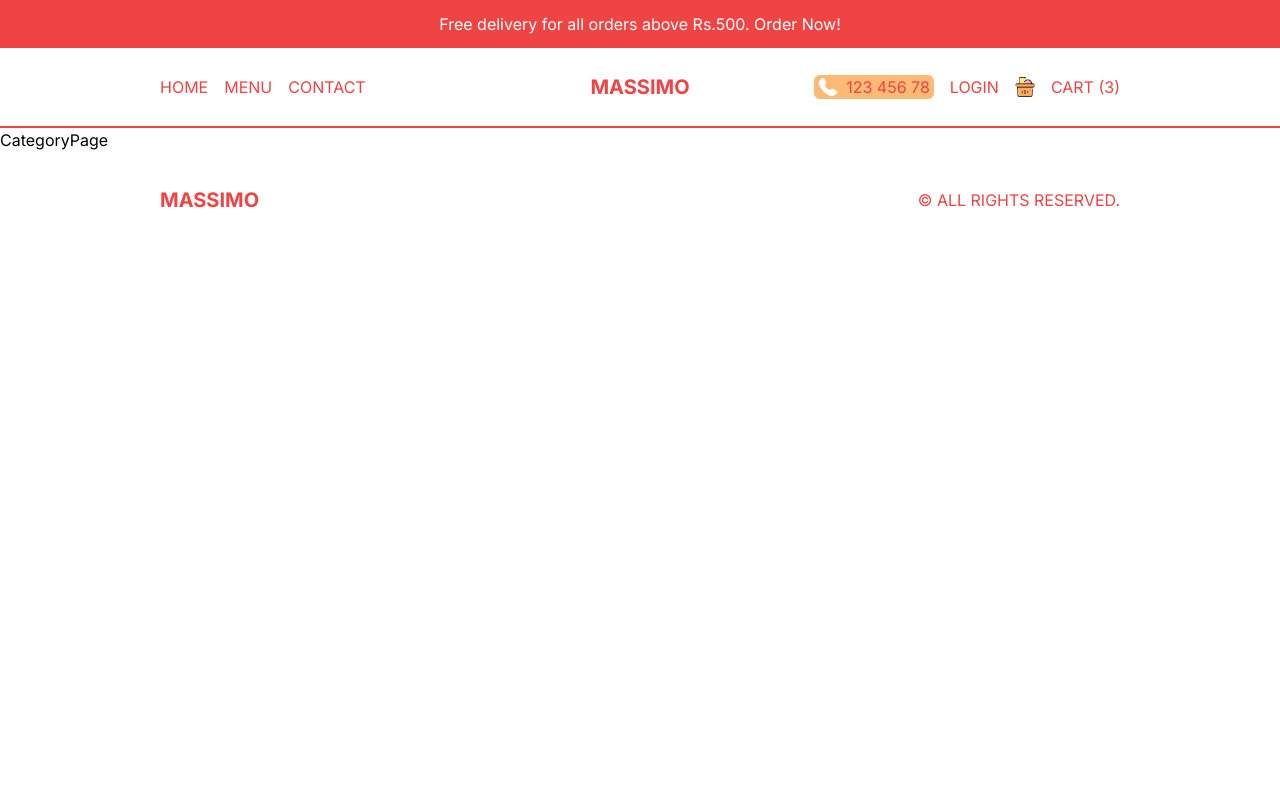
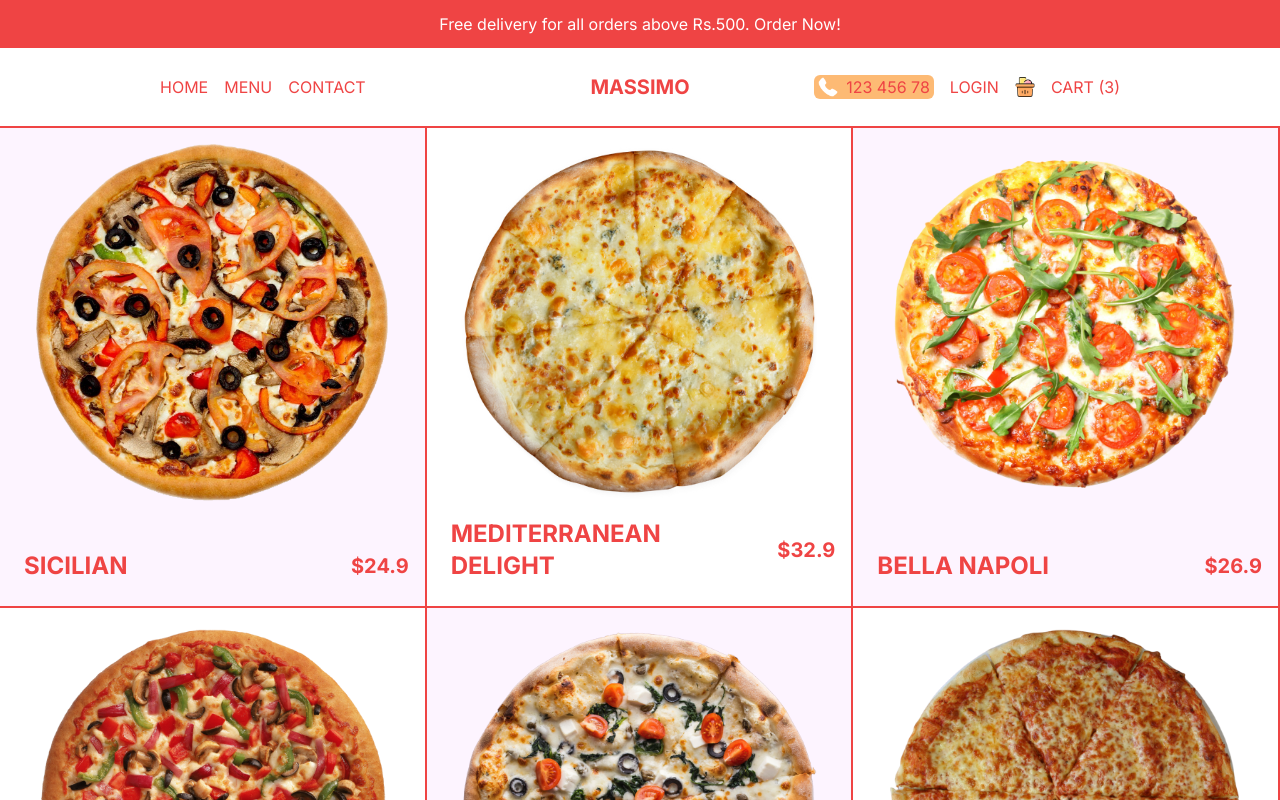
Before and after one commit to abhishekmazumder/pizzanext-del-app, a Next.js app: page /menu/1 in a window 1280 px wide. Shown: the top 800 px of the page. Built offline with nearby package versions, Linux system fonts and the light colour scheme.

Commit message:
Menu Page and Category page added

```diff
--- a/src/app/menu/[category]/page.tsx
+++ b/src/app/menu/[category]/page.tsx
@@ -1,9 +1,29 @@
-import React from 'react'
+import { pizzas } from "@/data";
+import Image from "next/image";
+import Link from "next/link";
+import React from "react";
 
 const CategoryPage = () => {
   return (
-    <div>CategoryPage</div>
-  )
-}
+    <div className="flex flex-wrap text-red-500">
+      {pizzas.map((item) => (
+        <Link className="w-full h-[60vh] border-r-2 border-b-2 border-red-500 sm:w-1/2 lg:w-1/3 p-4 flex flex-col justify-between group odd:bg-fuchsia-50" href={`/product/${item.id}`} key={item.id}>
+          {/* IMAGE CONTAINER */}
+          {item.img && (
+            <div className="relative h-[80%]">
+              <Image src={item.img} alt="" fill className="object-contain"/>
+            </div>
+          )}
+          {/* TEXT CONTAINER */}
+          <div className="flex items-center justify-between font-bold">
+            <h1 className="text-2xl uppercase p-2">{item.title}</h1>
+            <h2 className="group-hover:hidden text-xl">${item.price}</h2>
+            <button className="hidden group-hover:block uppercase bg-red-500 text-white p-2 rounded-md">Add to Cart</button>
+          </div>
+        </Link>
+      ))}
+    </div>
+  );
+};
 
-export default CategoryPage
+export default CategoryPage;
--- a/src/app/menu/page.tsx
+++ b/src/app/menu/page.tsx
@@ -1,9 +1,26 @@
-import React from 'react'
+import { menu } from "@/data";
+import Link from "next/link";
+import React from "react";
 
 const MenuPage = () => {
   return (
-    <div>MenuPage</div>
-  )
-}
+    <div className="p-4 lg:px-20 xl:px-40 h-[calc(100vh-6rem)] md:h-[calc(100vh-9rem)] flex flex-col md:flex-row items-center">
+      {menu.map((category) => (
+        <Link
+          href={`/menu/${category.slug}`}
+          key={category.id}
+          className="w-full h-1/3 bg-cover p-8 md:h-1/2"
+          style={{ backgroundImage: `url(${category.img})` }}
+        >
+          <div className={`text-${category.color} w-1/2`}>
+            <h1 className="uppercase font-bold text-3xl">{category.title}</h1>
+            <p className="text-sm my-8">{category.desc}</p>
+            {/* <button className={`hidden 2xl:block bg-${category.color} text-${category.color === "black" ? "white" : "red-500"} py-2 px-4 rounded-md`}>Explore</button> */}
+          </div>
+        </Link>
+      ))}
+    </div>
+  );
+};
 
-export default MenuPage
+export default MenuPage;
```
